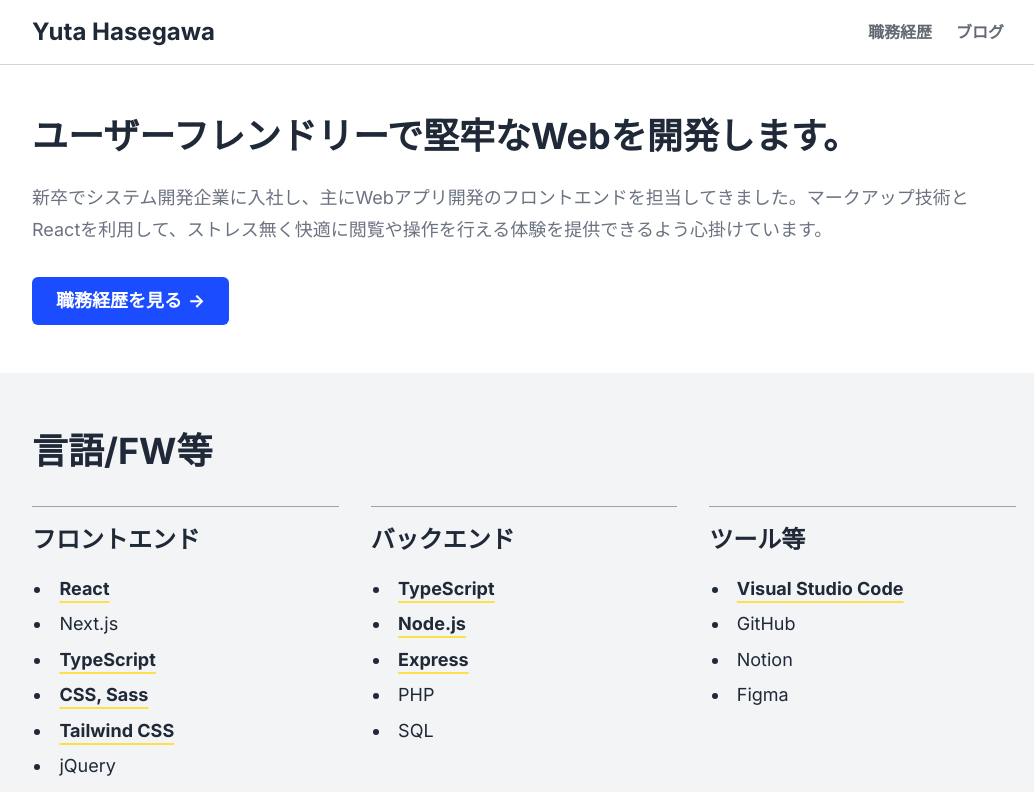
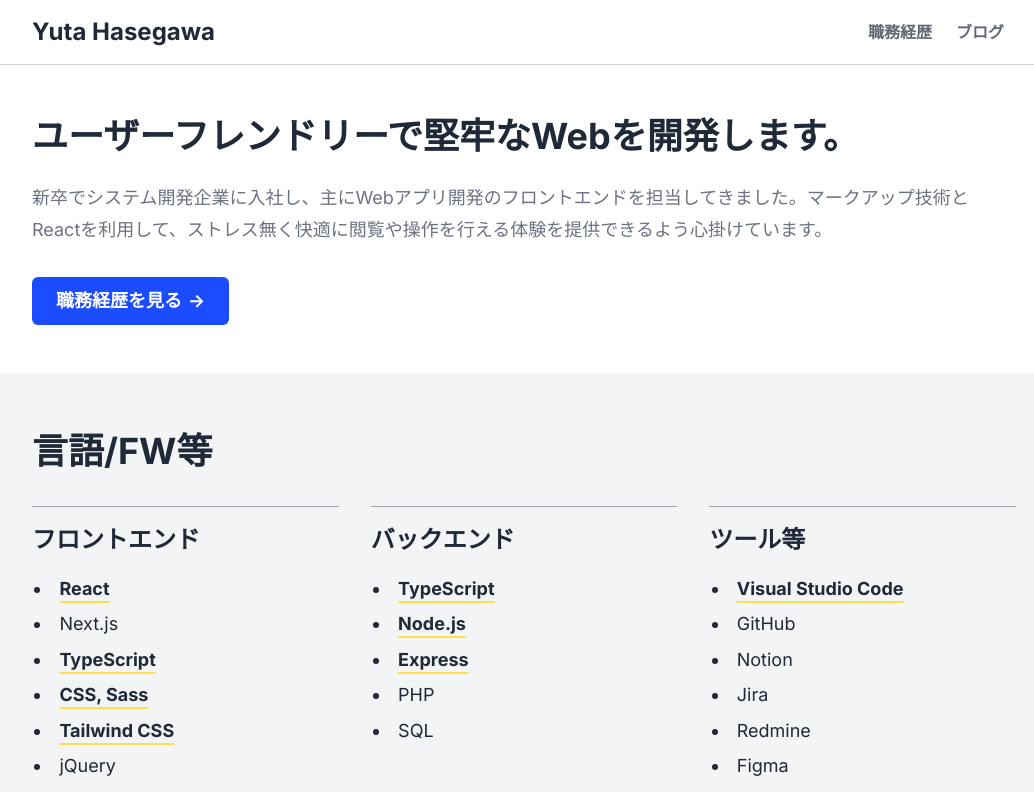
Before and after one commit to yha-1228/portfolio, a Next.js app: page / in a window 1280 px wide. Shown: the top 792 px of the page, without its empty margins (116-1150 px from the left). Built offline with nearby package versions, Linux system fonts and the light colour scheme.

Commit message:
feat(skills): いくらか追加

```diff
--- a/src/data/skills.ts
+++ b/src/data/skills.ts
@@ -20,6 +20,8 @@ export const skillWords: SkillWord[] = [
   { category: 'tools', label: 'Visual Studio Code', strong: true },
   { category: 'tools', label: 'GitHub' },
   { category: 'tools', label: 'Notion' },
+  { category: 'tools', label: 'Jira' },
+  { category: 'tools', label: 'Redmine' },
   { category: 'tools', label: 'Figma' },
 ];
 
```
